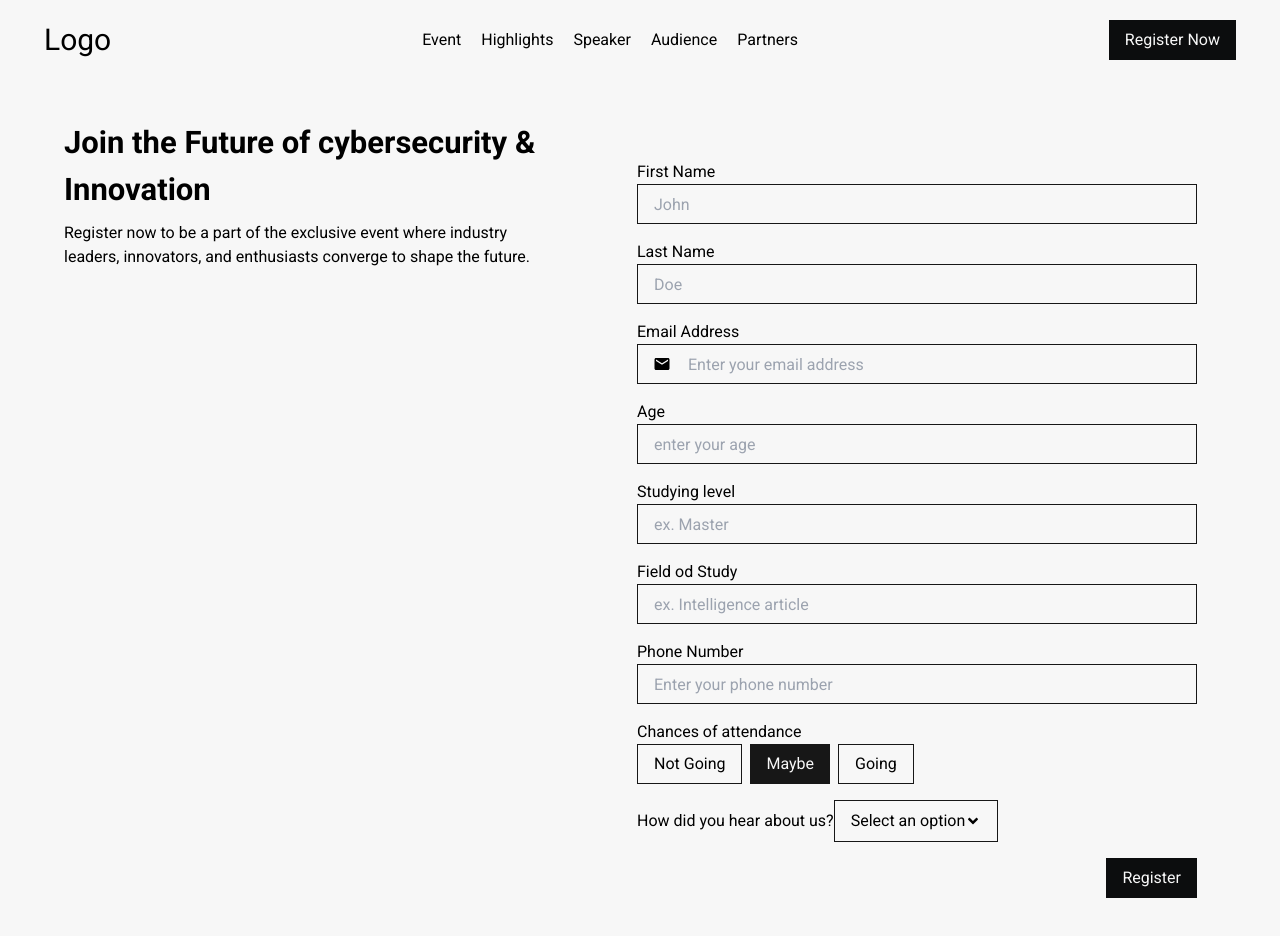
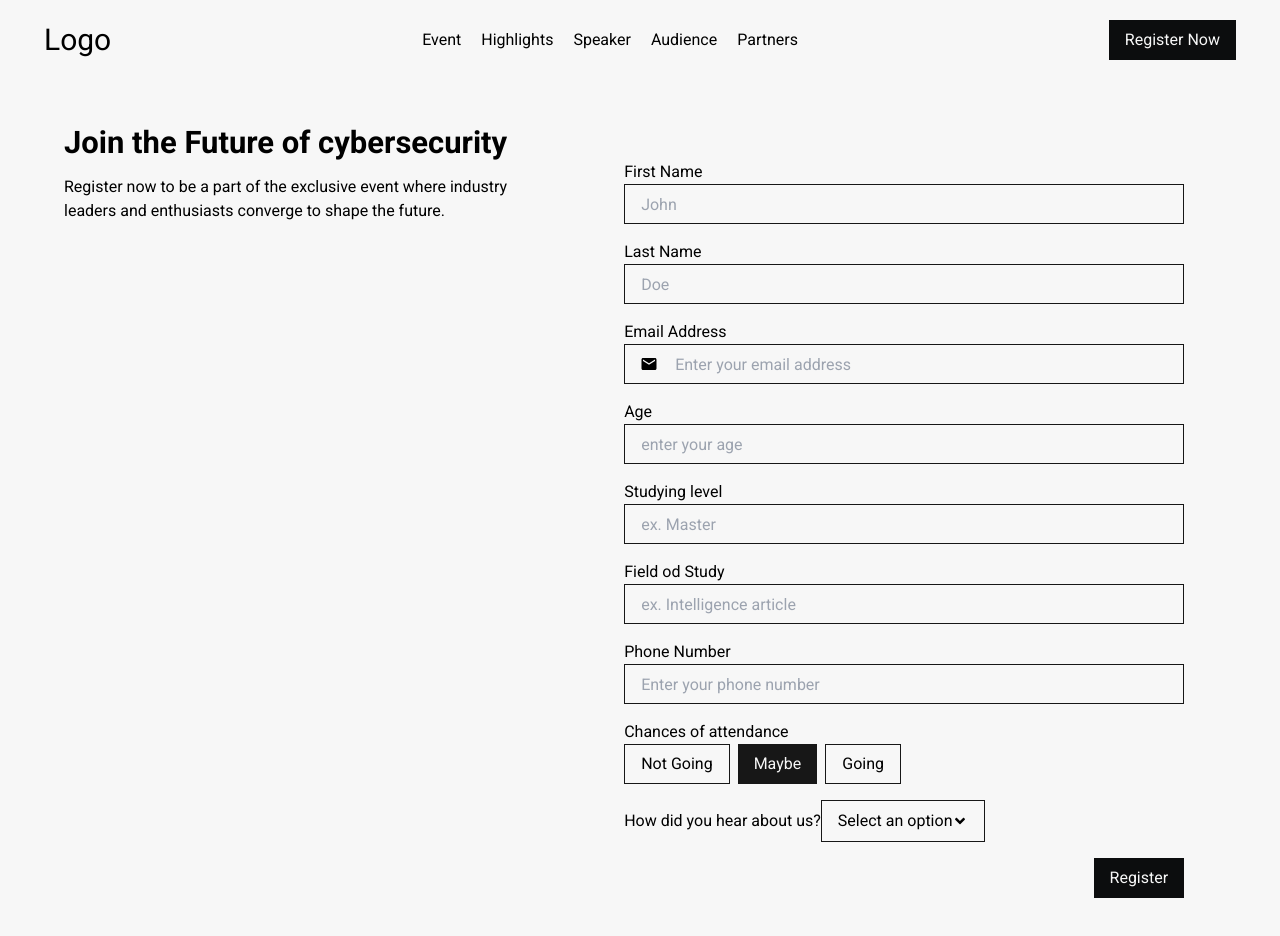
Before and after one commit to lotfi-1/techVarse_event, a Next.js app: page /register in a window 1280 px wide. Shown: the top 936 px of the page. Built offline with nearby package versions, Linux system fonts and the light colour scheme.

Commit message:
update information

```diff
--- a/app/register/page.tsx
+++ b/app/register/page.tsx
@@ -11,11 +11,11 @@ export default function Page() {
       <div className="flex flex-col lg:flex-row lg:justify-evenly gap-x-20 gap-y-[52px] px-6 md:px-16 mt-10 pb-28">
         <div className="max-w-[700px] lg:max-w-[500px]">
           <h3 className="text-[31px] font-bold mb-2">
-            Join the Future of cybersecurity & Innovation
+            Join the Future of cybersecurity
           </h3>
           <p>
             Register now to be a part of the exclusive event where industry
-            leaders, innovators, and enthusiasts converge to shape the future.
+            leaders and enthusiasts converge to shape the future.
           </p>
         </div>
         <div className="w-full flex justify-center items-center">
```
